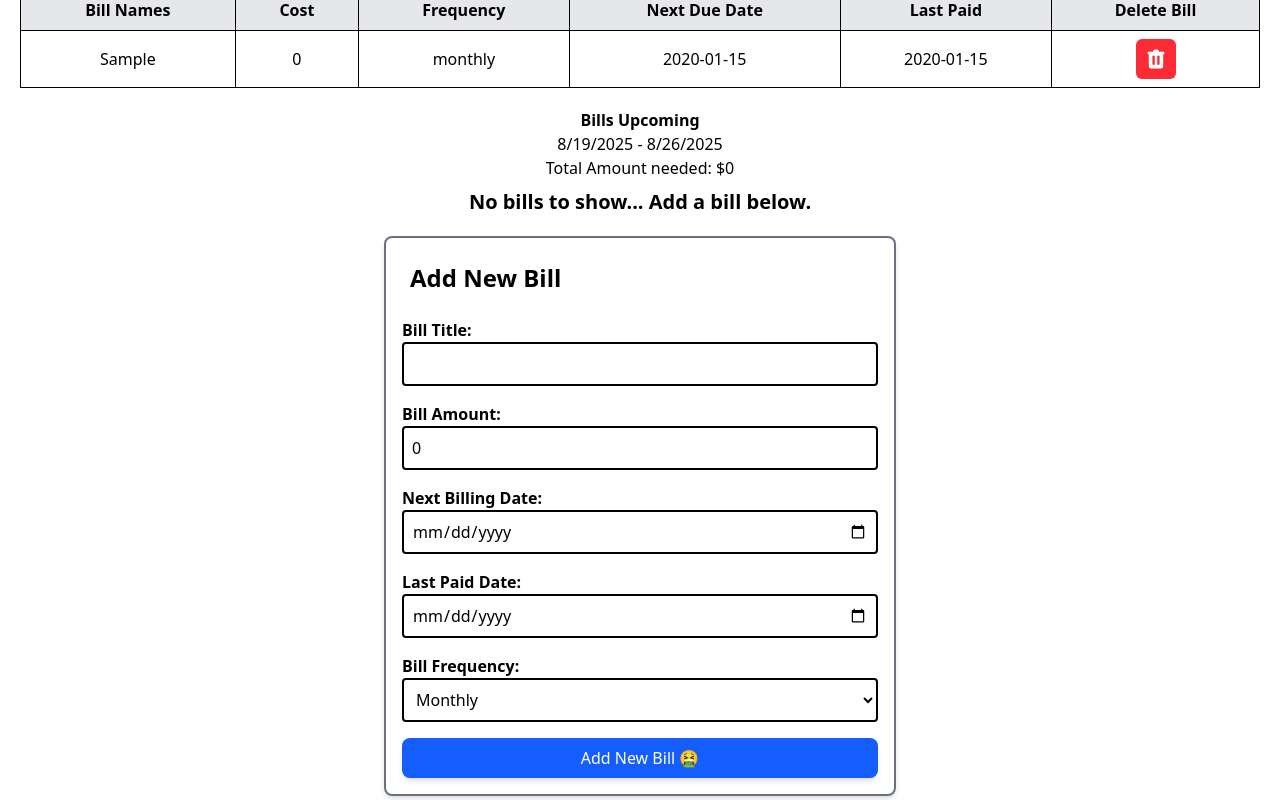
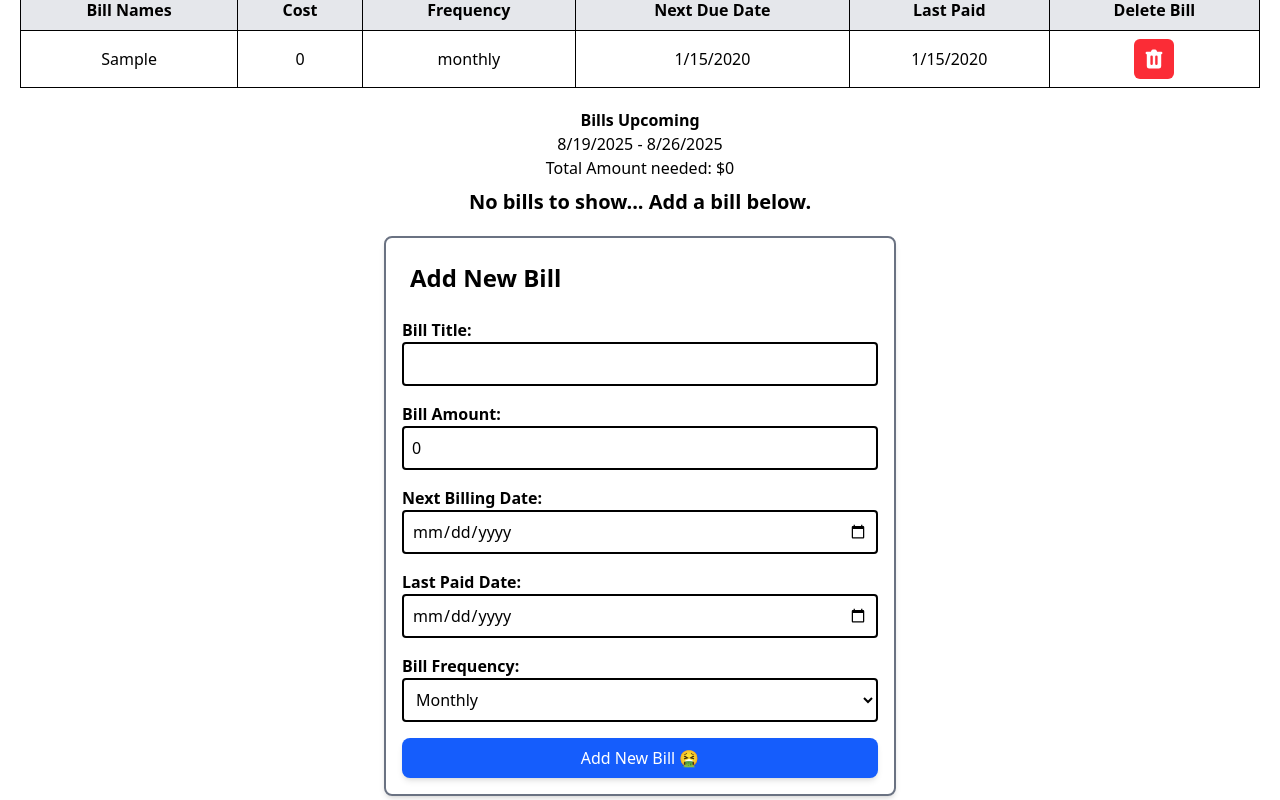
Before and after one commit to NMasters52/budget-app, a React (Vite) app: page / in a window 1280 px wide. Both pictures are taken after typing "Sample", "2020-01-15", "2020-01-15" into the empty fields and a click on the button "Add New Bill 🤮". Shown: the part 71-871 px from the top of the page. Built offline with nearby package versions, Linux system fonts and the light colour scheme.

Commit message:
feat(date conversion) formating all user facing dates
- All areas the user is shown a date formatLocaleDate utility function is used
- Allows users to read the date as they normally write an view dates while we collect and compare dates in ISOStrings

```diff
--- a/src/components/BillsList.jsx
+++ b/src/components/BillsList.jsx
@@ -26,7 +26,7 @@ const BillsList = ({ today, weekFromToday, bills }) => {
                     <h4 className='font-bold'>{bill.title}</h4>
                     <div className="flex space-x-2">
                         <p className="border-1 border-gray-500 p-2 rounded-xl text-sm">Amount: {bill.amount}</p>
-                        <p className="border-1 border-gray-500 p-2 rounded-xl text-sm">Due Date: {bill.nextDue}</p>
+                        <p className="border-1 border-gray-500 p-2 rounded-xl text-sm">Due Date: {formatLocaleDate(bill.nextDue)}</p>
                         <p className="border-1 border-gray-500 p-2 rounded-xl text-sm">Paid for this month: {isBillPaid(bill.nextDue, today) ? '✅' : '❌'}</p>
                     </div>
                 </div>
--- a/src/components/BillsTable.jsx
+++ b/src/components/BillsTable.jsx
@@ -1,5 +1,6 @@
 import React from 'react'
 import DeleteBills from '../services/DeleteBills'
+import { formatLocaleDate } from '../utils/dateUtils'
 
 
 const BillsTable = ({ bills, setBills }) => {
@@ -23,8 +24,8 @@ const BillsTable = ({ bills, setBills }) => {
                 <td className="text-center px-4 py-2 border border-black">{bill.title}</td>
                 <td className="text-center px-4 py-2 border border-black">{bill.amount}</td>
                 <td className="text-center px-4 py-2 border border-black">{bill.frequency}</td>
-                <td className="text-center px-4 py-2 border border-black">{bill.nextDue}</td>
-                <td className="text-center px-4 py-2 border border-black">{bill.lastPaid}</td>
+                <td className="text-center px-4 py-2 border border-black">{formatLocaleDate(bill.nextDue)}</td>
+                <td className="text-center px-4 py-2 border border-black">{formatLocaleDate(bill.lastPaid)}</td>
                 <td className="text-center px-4 py-2 border border-black"> <DeleteBills billID={bill.id} bills={bills} setBills={setBills} /> </td>
               </tr>
             ))
--- a/src/utils/dateUtils.js
+++ b/src/utils/dateUtils.js
@@ -5,7 +5,7 @@ export function addDays(date, days) {
 }
 
 export function formatLocaleDate(date) {
-    return date.toLocaleDateString();
+    return new Date(date).toLocaleDateString();
 }
 
 export function isBillPaid(dueDate, todaysDate) {
```
Also changed, not shown: 1 other file (tests, documents, lock files or other folders).
